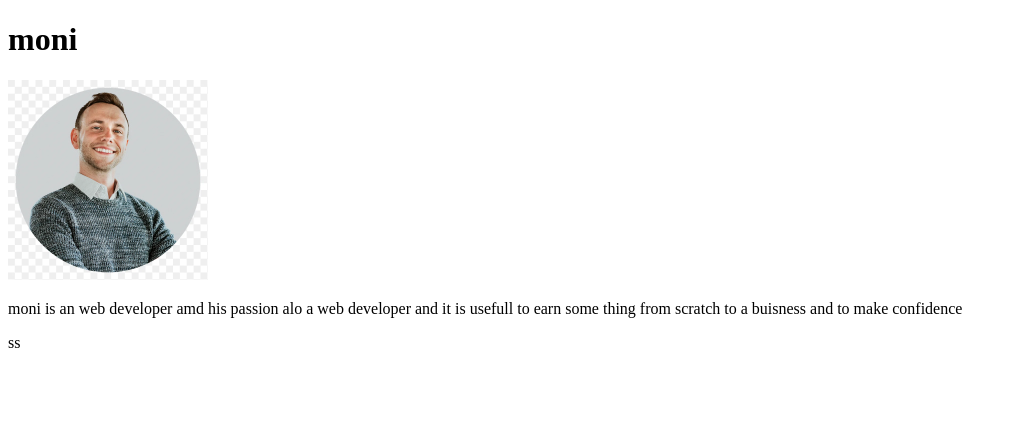
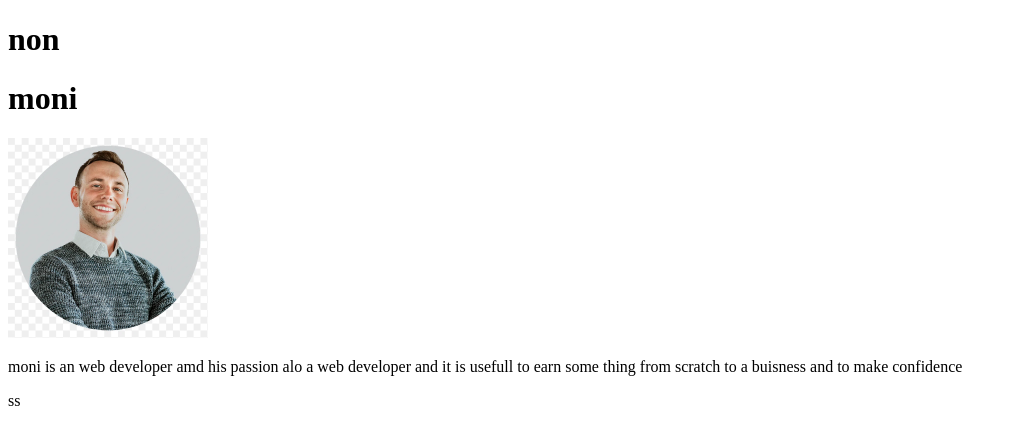
Before and after one commit to mohan-mani2009/html, a plain HTML site: page index.html in a window 1280 px wide. Shown: the whole page, without its empty margins (0-1017 px from the left). Drawn offline with Linux system fonts and the light colour scheme.

Commit message:
added new name

```diff
--- a/index.html
+++ b/index.html
@@ -6,6 +6,7 @@
     <title>my first website</title>
 </head>
 <body>
+ <h1>non</h1>
  <h1>moni</h1>
  <img width="200px" src="project.webp" alt="">
  <p>moni is an web developer amd his passion alo a web developer and it is usefull to earn some thing from scratch to a buisness and to make confidence</p>
```
